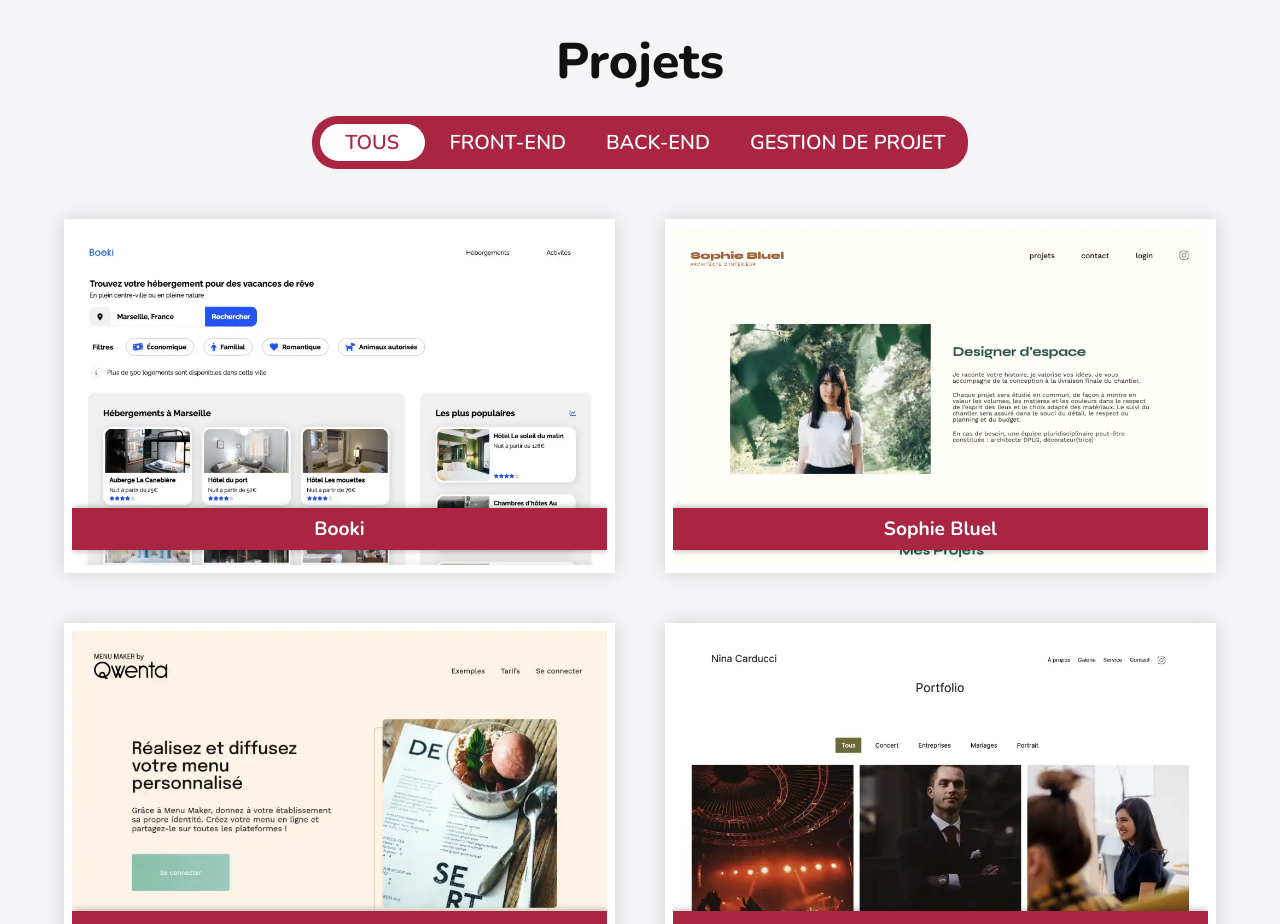
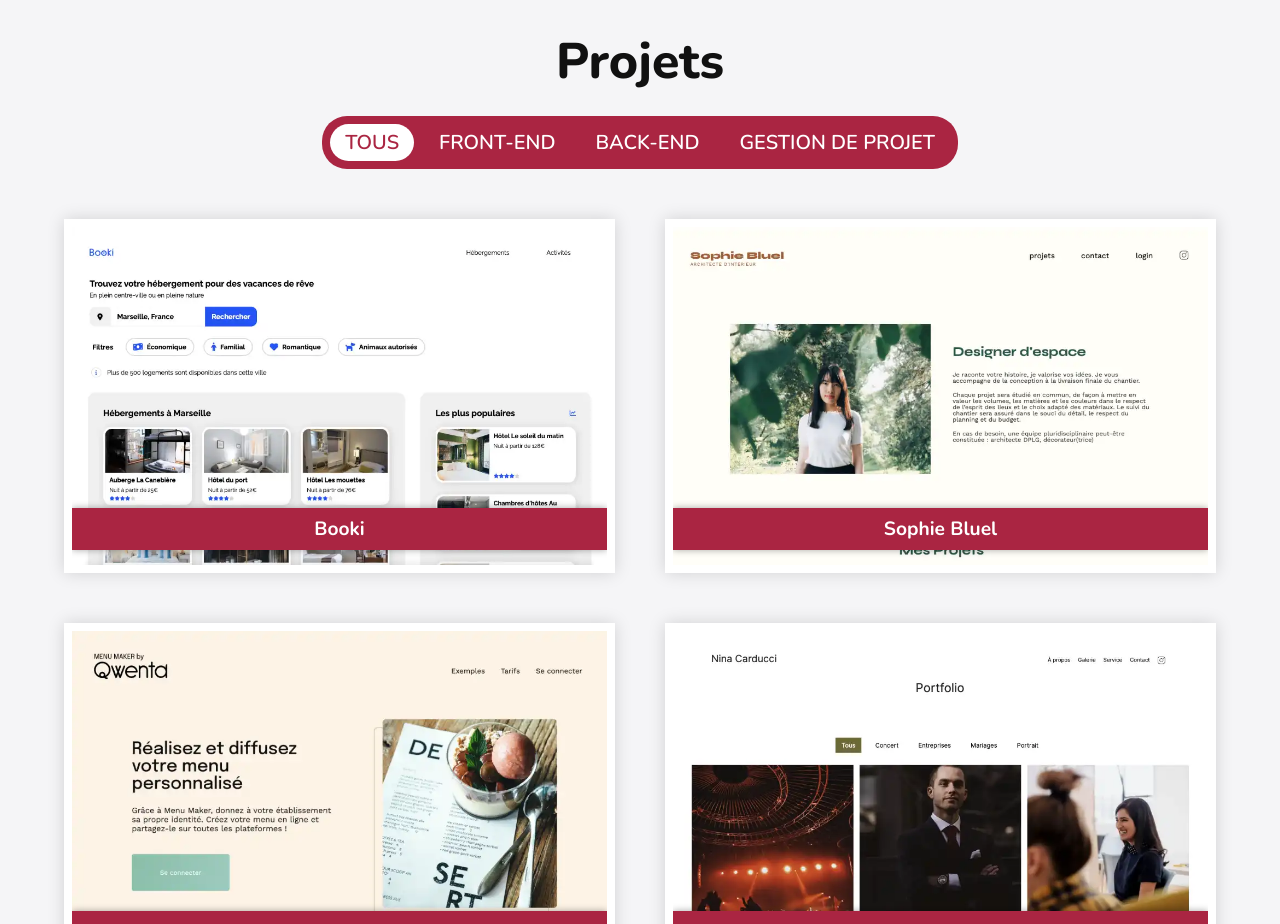
Before and after one commit to robinmaxime/portfolio, a React (Create React App) app: page / in a window 1280 px wide. Shown: the part 1960-2884 px from the top of the page. Built offline with nearby package versions, Linux system fonts and the light colour scheme.

Commit message:
Replace a tag by button tag

```diff
--- a/src/components/Filter/index.jsx
+++ b/src/components/Filter/index.jsx
@@ -20,9 +20,8 @@
     return (
         <div className="filter">
             {newCategories.map((category) => (
-                <a
+                <button
                     key={`category-${category.id}`}
-                    href="#button"
                     className={`filter__button ${
                         category.id === selectedCategoryId
                             ? 'filter__button--active'
@@ -31,7 +30,7 @@
                     onClick={() => handleClick(category.id)}
                 >
                     {category.name}
-                </a>
+                </button>
             ))}
         </div>
     );
--- a/src/scss/components/_filter.scss
+++ b/src/scss/components/_filter.scss
@@ -14,6 +14,7 @@
         text-align: center;
         font-weight: 600;
         text-transform: uppercase;
+        cursor: pointer;
 
         &--active {
             background-color: white;
```
